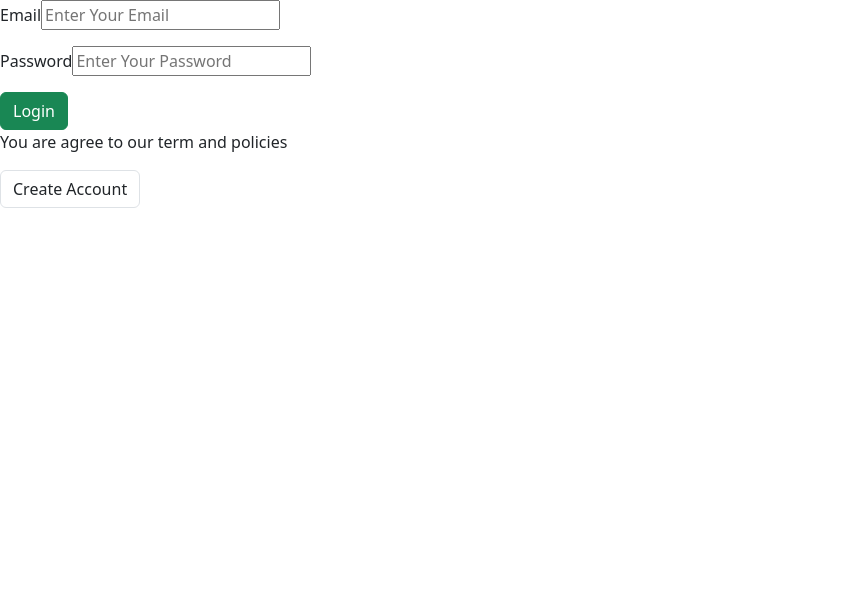
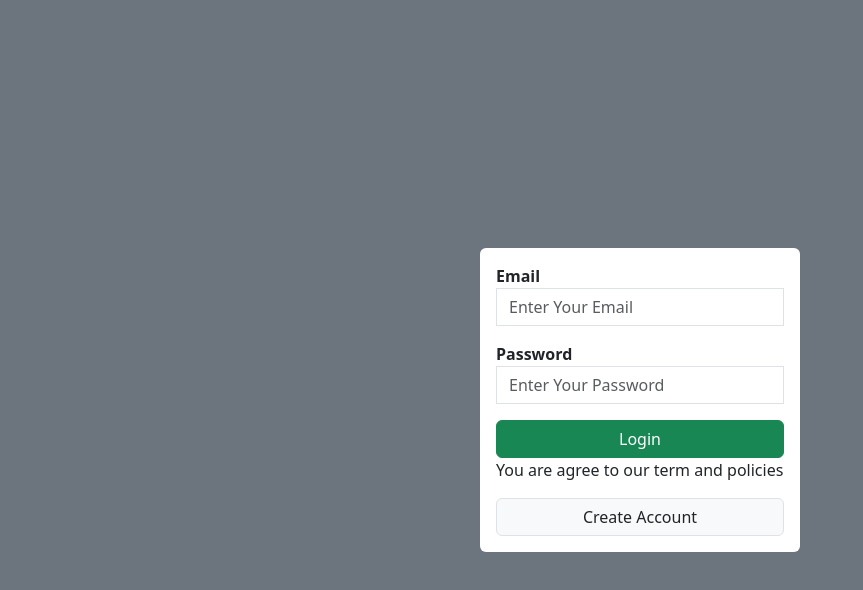
Before and after one commit to dipakmp7/Register-Login, a React (Create React App) app in the folder frontend/: page / in a window 1280 px wide. Shown: the top 590 px of the page, without its empty margins (0-863 px from the left). Built offline with nearby package versions, Linux system fonts and the light colour scheme.

Commit message:
add bootstrap in login file

```diff
--- a/frontend/src/Login.js
+++ b/frontend/src/Login.js
@@ -2,20 +2,20 @@
 
 function Login (){
     return (
-        <div>
-            <div>
+        <div className="d-flex justify-content-center align-items-center bg-secondary vh-100">
+            <div className="bg-white p-3 rounded w-25">
                 <form action="">
                     <div className="mb-3">
-                        <label htmlFor="email">Email</label>
-                        <input type="email" placeholder="Enter Your Email"></input>
+                        <label htmlFor="email"><strong>Email</strong></label>
+                        <input type="email" placeholder="Enter Your Email" className="form-control rounded-0"></input>
                     </div>
                     <div className="mb-3">
-                        <label htmlFor="password">Password</label>
-                        <input type="password" placeholder="Enter Your Password"></input>
+                        <label htmlFor="password"><strong>Password</strong></label>
+                        <input type="password" placeholder="Enter Your Password" className="form-control rounded-0"></input>
                     </div>
-                    <button className="btn btn-success">Login</button>
+                    <button className="btn btn-success w-100">Login</button>
                     <p>You are agree to our term and policies</p>
-                    <button className="btn btn-default border">Create Account</button>
+                    <button className="btn btn-default border w-100 bg-light">Create Account</button>
                 </form>
             </div>
         </div>
```
